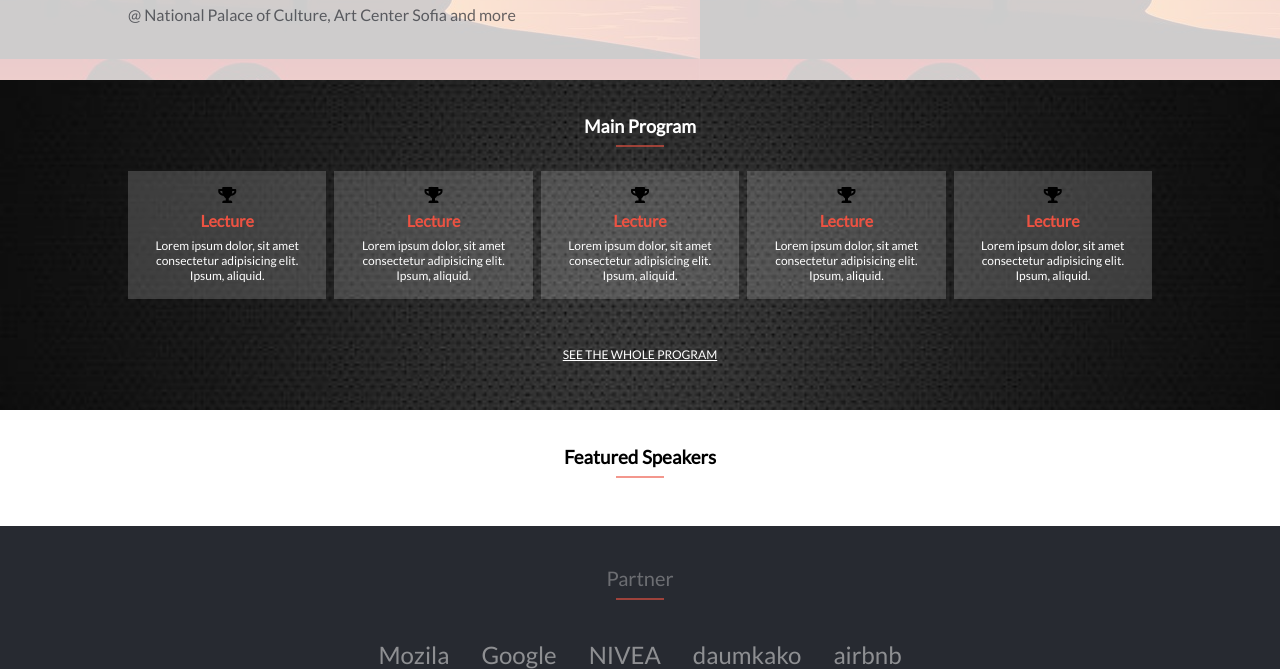
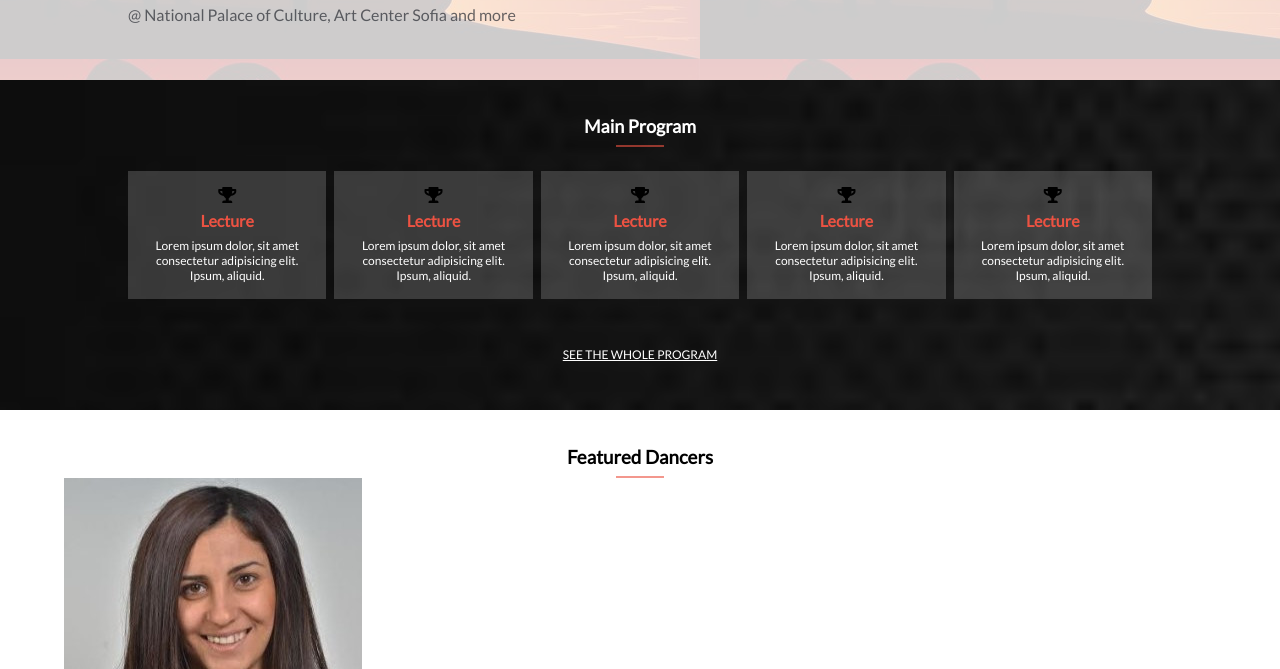
Before and after one commit to PolinaStamenova/Capstone-Latin-dance-page, a plain HTML site: page index.html in a window 1280 px wide. Shown: the part 431-1100 px from the top of the page. Drawn offline with Linux system fonts and the light colour scheme.

Commit message:
Create functon in script.js to generate cards in main

```diff
--- a/script.js
+++ b/script.js
@@ -1,26 +1,137 @@
 // ===== Create section, nested in main (index.html ) =====
 
 const main = document.getElementById("main");
-const featuredSpeakers = document.createElement("section");
-featuredSpeakers.className = "main-section-speakers";
-main.appendChild(featuredSpeakers);
+const featuredDancers = document.createElement("section");
+featuredDancers.className = "main-section-dancers";
+main.appendChild(featuredDancers);
 
-let featuredSpeakersDIV = document.createElement("div");
-featuredSpeakersDIV.className = "main-section-speakers-content";
-featuredSpeakers.appendChild(featuredSpeakersDIV);
+let featuredDancersDIV = document.createElement("div");
+featuredDancersDIV.className = "main-section-dancers-content";
+featuredDancers.appendChild(featuredDancersDIV);
 
-let featuredSpeakersTitle = document.createElement("h3");
-featuredSpeakersTitle.className = "main-section-speakers-title";
-featuredSpeakersTitle.textContent = "Featured Speakers";
-featuredSpeakersDIV.appendChild(featuredSpeakersTitle);
+let featuredDancersTitle = document.createElement("h3");
+featuredDancersTitle.className = "main-section-dancers-title";
+featuredDancersTitle.textContent = "Featured Dancers";
+featuredDancersDIV.appendChild(featuredDancersTitle);
 
-let featuredSpeakersTitleUnderline = document.createElement("p");
-featuredSpeakersTitleUnderline.className = "footer-top-underline";
-featuredSpeakersDIV.appendChild(featuredSpeakersTitleUnderline);
+let featuredDancersTitleUnderline = document.createElement("p");
+featuredDancersTitleUnderline.className = "footer-top-underline";
+featuredDancersDIV.appendChild(featuredDancersTitleUnderline);
 
-let featuredSpeakersTitleUnderlineSp = document.createElement("span");
-featuredSpeakersTitleUnderlineSp.className = "footer-top-underline-span";
-featuredSpeakersTitleUnderlineSp.className = "footer-top-underline-span";
-featuredSpeakersTitleUnderline.appendChild(featuredSpeakersTitleUnderlineSp);
+let featuredDancersTitleUnderlineSp = document.createElement("span");
+featuredDancersTitleUnderlineSp.className = "footer-top-underline-span";
+featuredDancersTitleUnderlineSp.className = "footer-top-underline-span";
+featuredDancersTitleUnderline.appendChild(featuredDancersTitleUnderlineSp);
+
+const cardUL = document.createElement("ul");
+cardUL.className = "main-section-dancers-cards";
+featuredDancersDIV.appendChild(cardUL);
 
 // ===== Generate cards in the created section, nested in main (index.html ) =====
+
+function ProjectCard(imageLink, imageAltText, title, descriprion, textContent) {
+  this.image = {
+    link: imageLink,
+    altText: imageAltText,
+  };
+  this.title = title;
+  this.descriprion = descriprion;
+  this.textContent = textContent;
+}
+
+let dancers = [];
+
+dancers.push(
+  new ProjectCard(
+    "images/dancer-Clara.jpg",
+    "Picture of Dancer",
+    "Clara Rossa",
+    "Salsa teacher and owner of 'Dance Studio - Havana Barcelona'",
+    "In 2001 won a first place in World Latin Compettitioon for young dancers and have got the chance to travel around the world."
+  )
+);
+
+dancers.push(
+  new ProjectCard(
+    "images/dancer-Clara.jpg",
+    "Picture of Dancer",
+    "Clara Rossa",
+    "Salsa teacher and owner of 'Dance Studio - Havana Barcelona'",
+    "In 2001 won a first place in World Latin Compettitioon for young dancers and have got the chance to travel around the world."
+  )
+);
+
+dancers.push(
+  new ProjectCard(
+    "images/dancer-Clara.jpg",
+    "Picture of Dancer",
+    "Clara Rossa",
+    "Salsa teacher and owner of 'Dance Studio - Havana Barcelona'",
+    "In 2001 won a first place in World Latin Compettitioon for young dancers and have got the chance to travel around the world."
+  )
+);
+
+dancers.push(
+  new ProjectCard(
+    "images/dancer-Clara.jpg",
+    "Picture of Dancer",
+    "Clara Rossa",
+    "Salsa teacher and owner of 'Dance Studio - Havana Barcelona'",
+    "In 2001 won a first place in World Latin Compettitioon for young dancers and have got the chance to travel around the world."
+  )
+);
+
+dancers.push(
+  new ProjectCard(
+    "images/dancer-Clara.jpg",
+    "Picture of Dancer",
+    "Clara Rossa",
+    "Salsa teacher and owner of 'Dance Studio - Havana Barcelona'",
+    "In 2001 won a first place in World Latin Compettitioon for young dancers and have got the chance to travel around the world."
+  )
+);
+
+dancers.push(
+  new ProjectCard(
+    "images/dancer-Clara.jpg",
+    "Picture of Dancer",
+    "Clara Rossa",
+    "Salsa teacher and owner of 'Dance Studio - Havana Barcelona'",
+    "In 2001 won a first place in World Latin Compettitioon for young dancers and have got the chance to travel around the world."
+  )
+);
+
+for (let i = 0; i < dancers.length; i += 1) {
+  const cardItem = document.createElement("li");
+  cardItem.className = "main-section-dancers-card";
+  cardUL.appendChild(cardItem);
+
+  const cardDIV = document.createElement("div");
+  cardDIV.className = "main-section-dancers-card-div";
+  cardItem.appendChild(cardDIV);
+
+  let cardImg = document.createElement("img");
+  cardImg.className = "main-section-dancers-card-image";
+  cardImg.src = dancers[i].image.link;
+  cardImg.altText = dancers[i].image.altText;
+  cardDIV.appendChild(cardImg);
+
+  const cardContent = document.createElement("div");
+  cardContent.className = "main-section-dancers-card-content";
+  cardDIV.appendChild(cardContent);
+
+  let cardTitle = document.createElement("h3");
+  cardTitle.className = "main-section-dancers-card-title";
+  cardTitle.textContent = dancers[i].title;
+  cardContent.appendChild(cardTitle);
+
+  let cardDecription = document.createElement("p");
+  cardDecription.className = "main-section-dancers-card-description";
+  cardDecription.textContent = dancers[i].descriprion;
+  cardContent.appendChild(cardDecription);
+
+  let cardText = document.createElement("p");
+  cardText.className = "main-section-dancers-card-text";
+  cardText.textContent = dancers[i].textContent;
+  cardContent.appendChild(cardText);
+}
--- a/style/_main-section-speakers.scss
+++ b/style/_main-section-speakers.scss
@@ -1,14 +1,14 @@
-.main-section-speakers {
+.main-section-dancers {
   background-color: #fff;
 }
 
-.main-section-speakers-content {
+.main-section-dancers-content {
   width: 90%;
   margin-left: auto;
   margin-right: auto;
   padding: 2.2rem 0 3rem 0;
 }
 
-.main-section-speakers-title {
+.main-section-dancers-title {
   text-align: center;
 }
```
Also changed, not shown: images/dancer-Clara.jpg (added), style/style.css, 1 other file.
